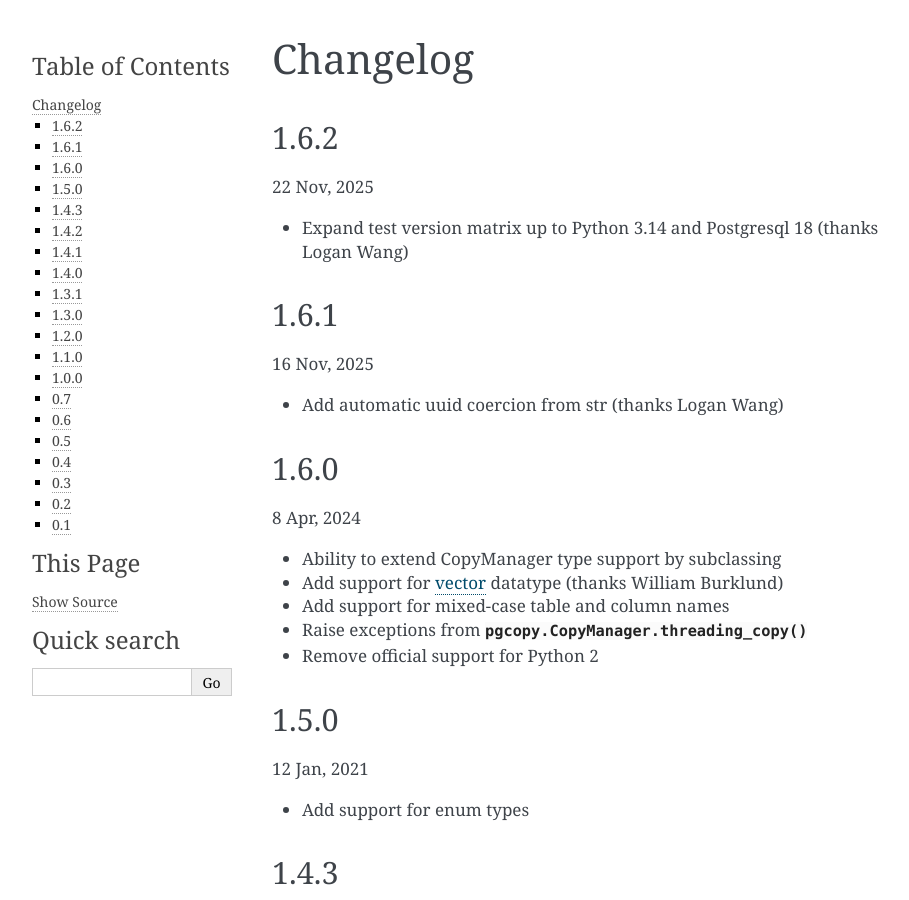
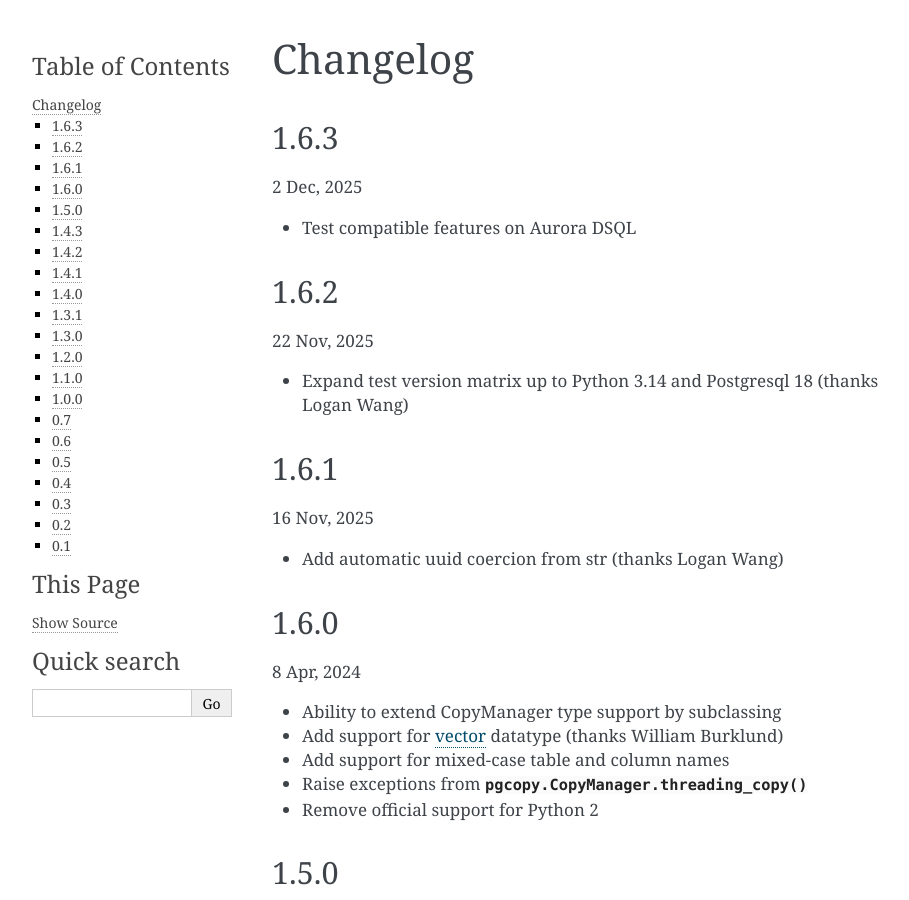
Before and after one commit to altaurog/pgcopy, a Sphinx documentation site: the page built from docs/changelog.rst, in a window 1280 px wide and 900 px high. Shown: the whole window, without its empty margins (148-1057 px from the left). Built offline with Sphinx 7.4.7, drawn with Linux system fonts in a browser that asks for light colours.

Commit message:
chore: version 1.6.3

```diff
--- a/CHANGELOG.rst
+++ b/CHANGELOG.rst
@@ -1,5 +1,11 @@
 Changelog
 -----------
+1.6.3
+"""""
+2 Dec, 2025
+
+* Test compatible features on Aurora DSQL
+
 1.6.2
 """""
 22 Nov, 2025
--- a/docs/conf.py
+++ b/docs/conf.py
@@ -22,7 +22,7 @@ copyright = "2025, Aryeh Leib Taurog"
 author = "Aryeh Leib Taurog"
 
 # The full version, including alpha/beta/rc tags
-release = "1.6.2"
+release = "1.6.3"
 master_doc = "index"
 
 # -- General configuration ---------------------------------------------------
--- a/pgcopy/version.py
+++ b/pgcopy/version.py
@@ -1 +1 @@
-__version__ = "1.6.2"
+__version__ = "1.6.3"
```
